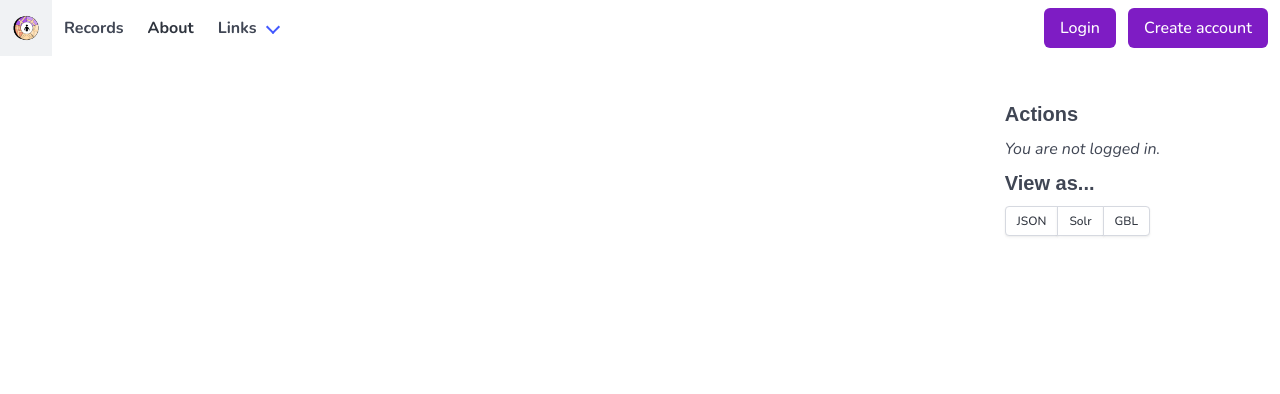
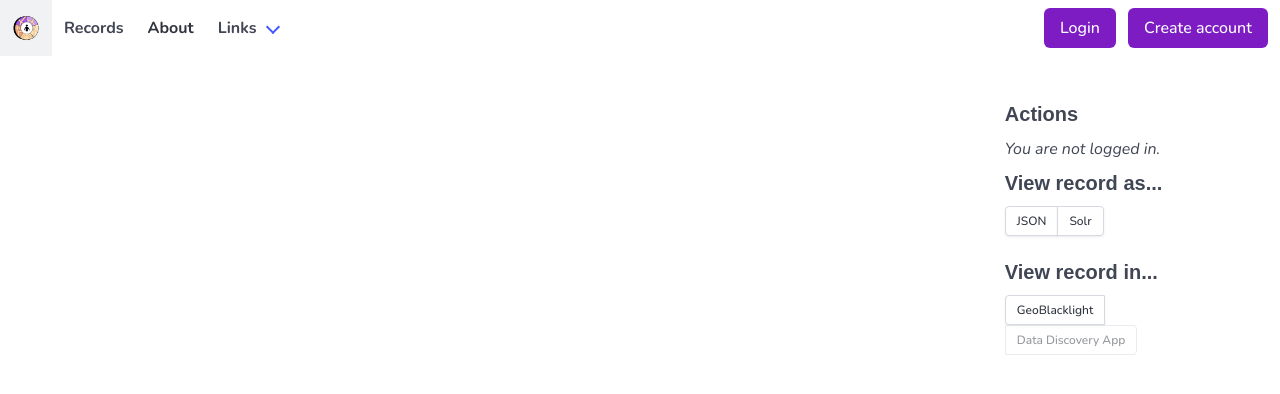
Before and after one commit to healthyregions/SDOHPlace-MetadataManager, a Python web app: template manager/templates/crud/view.html in a window 1280 px wide. Shown: the top 394 px of the page. Run offline with Jinja, Linux system fonts and the light colour scheme; the template is opened without the code that fills it, so the values that code supplies are empty; some libraries are stand-ins or nearby versions.

Commit message:
update view as buttons

```diff
--- a/manager/templates/crud/view.html
+++ b/manager/templates/crud/view.html
@@ -20,11 +20,15 @@
 {% else %}
 <p><em>You are not logged in.</em></p>
 {% endif %}
-<h2 class="subtitle">View as...</h2>
+<h2 class="subtitle">View record as...</h2>
 <div class="buttons are-small has-addons">
     <a href="{{ url_for('manager.handle_record', id=record.id) }}?f=json" class="button">JSON</a>
     <a href="{{ url_for('manager.handle_record', id=record.id) }}?f=solr" class="button">Solr</a>
-    <a href="{{ gbl_host }}/catalog/{{ record.id }}" class="button" role="button" target="_blank">GBL</a>
+</div>
+<h2 class="subtitle">View record in...</h2>
+<div class="buttons are-small has-addons">
+    <a href="{{ gbl_host }}/catalog/{{ record.id }}" class="button" role="button" target="_blank">GeoBlacklight</a>
+    <a href="{{ gbl_host }}/catalog/{{ record.id }}" class="button" disabled role="button" target="_blank">Data Discovery App</a>
 </div>
 <div id="reindex-result"></div>
 {% endblock %}
```
